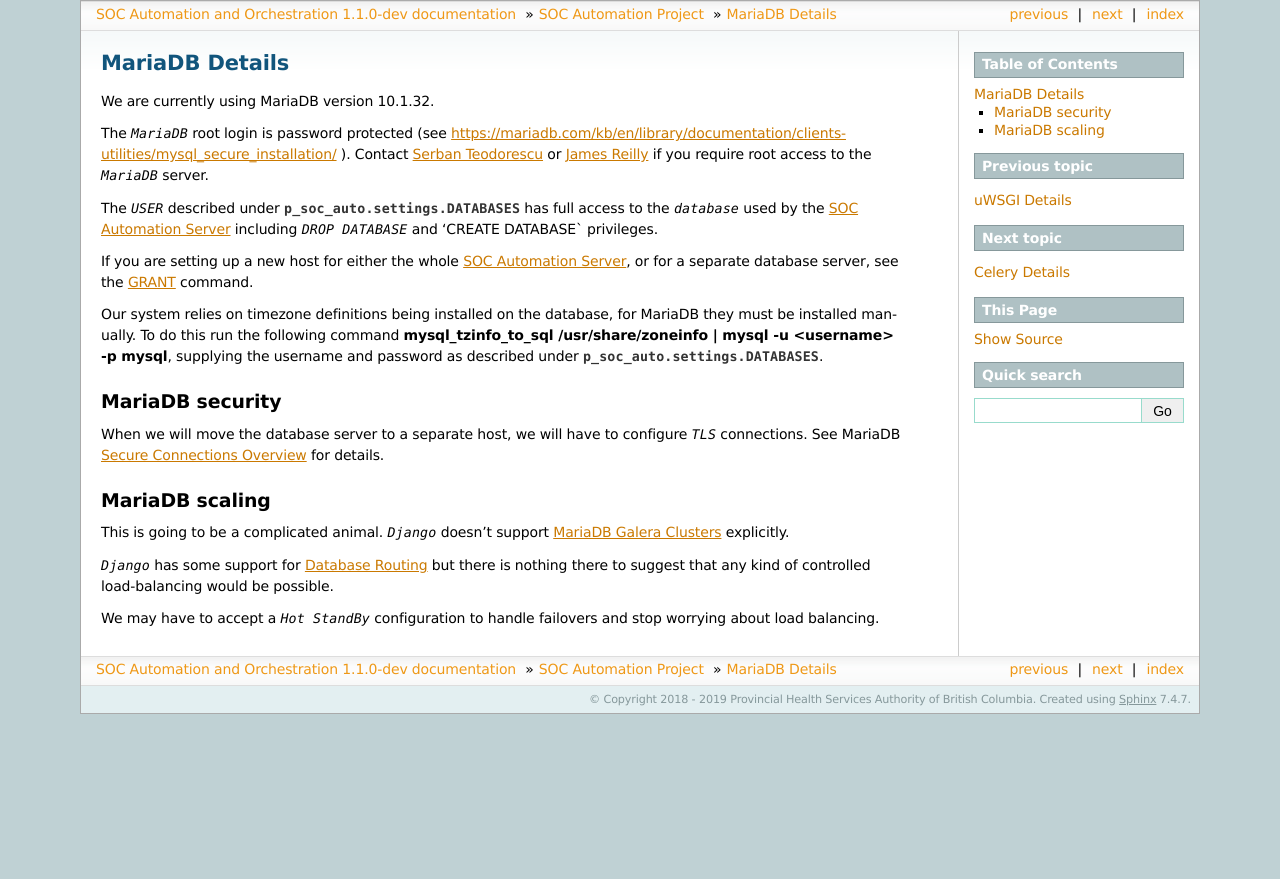
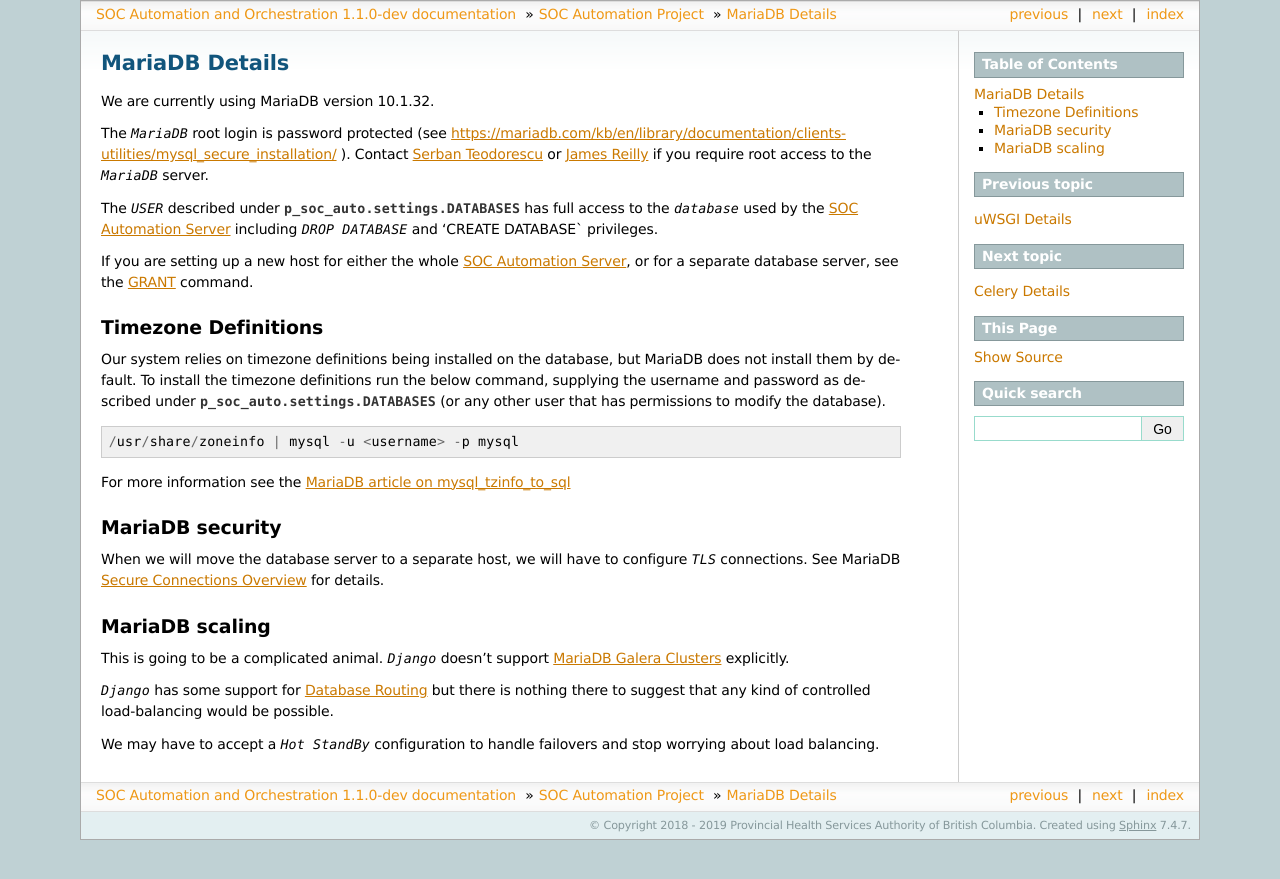
Before and after one commit to PHSAServiceOperationsCenter/PHSA-SOC, a Sphinx documentation site: the page built from docs/source/p_soc_auto/mariadb.rst, in a window 1280 px wide. Shown: the top 879 px of the page. Built offline with Sphinx 7.4.7, drawn with Linux system fonts in a browser that asks for light colours; pages that are not in the unit, such as notebooks, are missing from menus.

Commit message:
Changes re review:  - Created new "Timezone Definitions" section.  - Added link to MariaDB article about mysql_tzinfo_to_sql.  - Rearranged to make command clearer.  - Reduced number of characters per line.

```diff
--- a/docs/source/p_soc_auto/mariadb.rst
+++ b/docs/source/p_soc_auto/mariadb.rst
@@ -17,9 +17,21 @@
 <https://mariadb.com/kb/en/library/documentation/sql-statements-structure/sql-statements/account-management-sql-commands/grant/>`_
 command.
 
-Our system relies on timezone definitions being installed on the database, for MariaDB they must be installed manually.
-To do this run the following command :command:`mysql_tzinfo_to_sql /usr/share/zoneinfo | mysql -u <username> -p mysql`,
-supplying the username and password as described under :attr:`p_soc_auto.settings.DATABASES`.
+Timezone Definitions
+---------------------
+
+Our system relies on timezone definitions being installed on the database, but
+MariaDB does not install them by default. To install the timezone definitions
+run the below command, supplying the username and password as described under
+:attr:`p_soc_auto.settings.DATABASES` (or any other user that has permissions
+to modify the database).
+
+.. code-block::
+
+ /usr/share/zoneinfo | mysql -u <username> -p mysql
+
+For more information see the `MariaDB article on mysql_tzinfo_to_sql
+<https://mariadb.com/kb/en/library/mysql_tzinfo_to_sql/>`_
 
 MariaDB security
 ----------------
```
